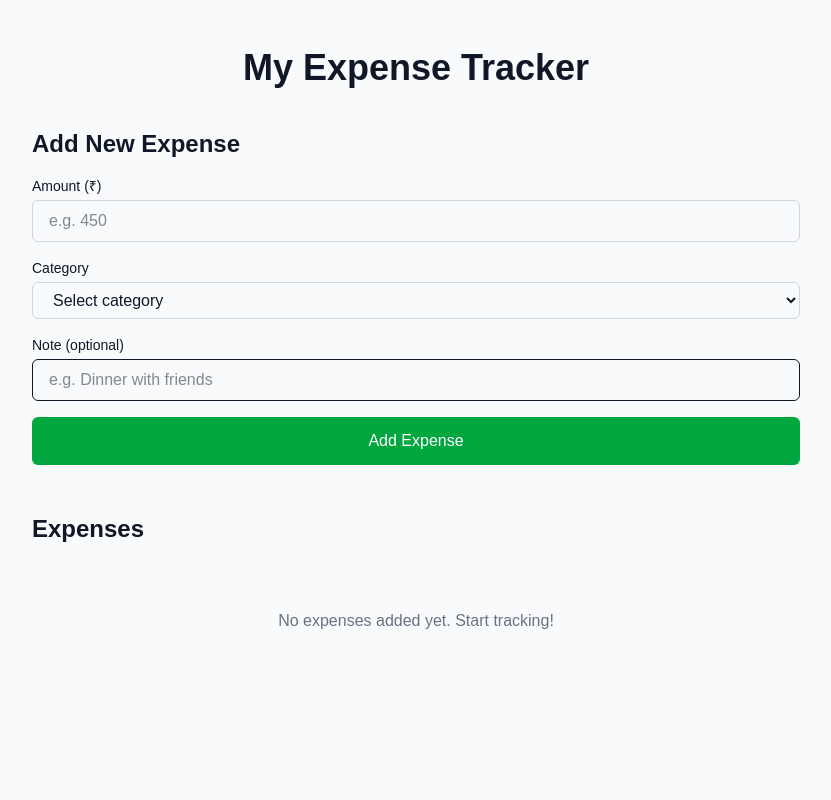
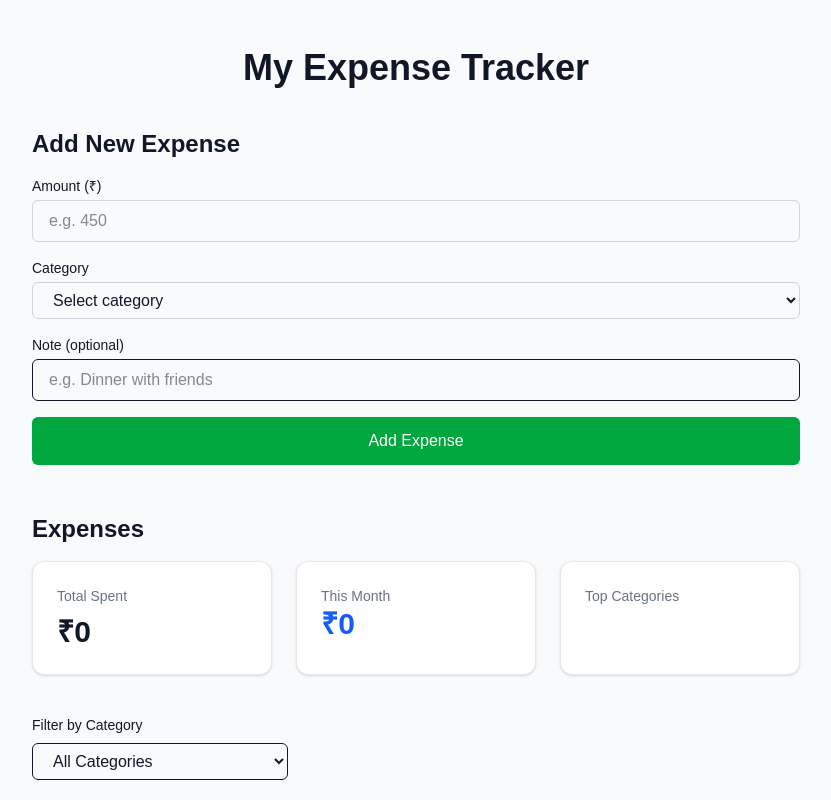
Before and after one commit to Kuldeep9711/expanse-tracker, a Next.js app: page / in a window 1280 px wide. Shown: the top 800 px of the page, without its empty margins (224-1055 px from the left). Built offline with nearby package versions, Linux system fonts and the light colour scheme.

Commit message:
feat(expenses): add summary dashboard and category filtering
- Added ExpenseSummary component (total spent, this month, top categories)
- Implemented category filter dropdown with live list update
- Added safe guard for undefined category in breakdown
- Improved empty state messages and date display

```diff
--- a/src/app/expenses/page.tsx
+++ b/src/app/expenses/page.tsx
@@ -7,7 +7,7 @@ import { useState } from "react";
 
 export default function ExpensesPage()  {
     const { expenses, addExpense, deleteExpense, mounted} = useExpenses();
-     const [selectedCategory, setSelectedCategory] = useState<string>('');
+
 
     const filteredExpenses = selectedCategory
      ? expenses.filter(exp => exp.category === selectedCategory)
--- a/src/app/page.tsx
+++ b/src/app/page.tsx
@@ -2,10 +2,16 @@
 
 import { useExpenses } from "../hooks/useExpenses"
 import ExpenseForm from "../components/ExpenseForm"
-
+import ExpenseSummary from "../components/ExpenseSummary";
+import { useState } from "react";
 
 export default function ExpensePage() {
    const { expenses, addExpense, deleteExpense, mounted} = useExpenses();
+    const [selectedCategory, setSelectedCategory] = useState<string>('');
+
+    const filteredExpenses = selectedCategory
+     ? expenses.filter(exp => exp.category === selectedCategory)
+     : expenses;
 
   return (
     <main className="min-h-screen p-6 md:p-12 bg-gray-50 dark:bg-gray-900 text-gray-900 dark:text-gray-100">
@@ -14,6 +20,7 @@ export default function ExpensePage() {
          My Expense Tracker
         </h1>
 
+        {/* form */}
         <div className="mb-12">
          <h2 className="text-2xl font-semibold mb-4">Add New Expense</h2>
          <ExpenseForm onAdd={addExpense} />
@@ -25,13 +32,40 @@ export default function ExpensePage() {
           </h2>
 
           {mounted ? (
-            expenses.length === 0 ? (
+             <>
+             <ExpenseSummary expenses={expenses}/>
+
+             {/* Filter */}
+              <div className="mb-6">
+            <label className="block text-sm font-medium mb-2">Filter by Category</label>
+            <select
+              value={selectedCategory}
+              onChange={e => setSelectedCategory(e.target.value)}
+              className="w-full md:w-64 px-4 py-2 border rounded-md dark:bg-gray-700 dark:border-gray-600 dark:text-white"
+            >
+              <option value="">All Categories</option>
+              <option value="Food">Food</option>
+              <option value="Transport">Transport</option>
+              <option value="Entertainment">Entertainment</option>
+              <option value="Cricket">Cricket / Sports</option>
+              <option value="Shopping">Shopping</option>
+              <option value="Other">Other</option>
+            </select>
+          </div>
+
+
+          {/* List */}
+        <h2 className="text-2xl font-semibold mb-4">
+            Expenses {filteredExpenses.length > 0 && `(${filteredExpenses.length})`}
+        </h2>
+
+            {filteredExpenses.length === 0 ? (
               <p className="text-center text-gray-500 dark:text-gray-400 py-12">
-           No expenses added yet. Start tracking!
+              {selectedCategory ? `No expenses in ${selectedCategory}`: 'No expenses added yet'}
               </p>
             ) : (
               <div className="space-y-4">
-                 {expenses.map(exp => (
+                 {filteredExpenses.map(exp => (
                   <div
                   key={exp.id}
                   className="flex justify-between items-center p-4 bg-white dark:bg-gray-800 rounded-lg shadow-sm border border-gray-200 dark:border-gray-700"
@@ -56,11 +90,13 @@ export default function ExpensePage() {
                     </div>
                  ))}
                 </div>
-            )
+            )}
+            </>
           ) : (
             <p className="text-center py-12">Loading your expenses...</p>
           )}
         </div>
+
       </div>
 
     </main>
--- a/src/components/ExpenseForm.tsx
+++ b/src/components/ExpenseForm.tsx
@@ -87,7 +87,8 @@ export default function ExpenseForm({onAdd}: ExpenseFormProps) {
          <option value="Food">Food</option>
          <option value="Transport">Transport</option>
          <option value="Entertainment">Entertainment</option>
-         <option value="Cricket">Cricket</option>
+         <option value="Cricket">Cricket / Sports</option>
+          <option value="Cricket">Shopping</option>
          <option value="Other">Other</option>
         </select>
         {errors.category && (
--- a/src/components/ExpenseSummary.tsx
+++ b/src/components/ExpenseSummary.tsx
@@ -1,5 +1,5 @@
-
-import { Expense } from "../types/expense"
+import { ca } from "zod/locales";
+import { Expense } from "../types/expense";
 
 interface ExpenseSummaryProps {
   expenses: Expense[];
@@ -7,25 +7,27 @@ interface ExpenseSummaryProps {
 
 export default function ExpenseSummary({ expenses }: ExpenseSummaryProps) {
   // Total spent ever
-   const totalSpent = expenses.reduce((sum, exp) => sum + exp.amount, 0)
+  const totalSpent = expenses.reduce((sum, exp) => sum + exp.amount, 0);
 
   // Total this month
   const now = new Date();
-   const thisMonth = now.toISOString().slice(0, 7) // YYYY-MM
+  const thisMonth = now.toISOString().slice(0, 7);
   const thisMonthSpent = expenses
-      .filter(exp => exp.date.startsWith(thisMonth))
+  .filter((exp) => exp.date.startsWith(thisMonth))
   .reduce((sum, exp) => sum + exp.amount, 0);
 
-      // Category breakdown
+  // Category breakdown (with safe guard for undefined category)
   const categoryMap = expenses.reduce((acc, exp) => {
-        acc[exp.category] = (acc[exp.category] || 0) + exp.amount;
+    const cat = exp.category || 'Uncategorized';
+    acc[cat] = (acc[cat] || 0) + exp.amount;
+    return acc;
   }, {} as Record<string, number>);
 
   return (
     <div className="grid grid-cols-1 md:grid-cols-3 gap-6 mb-10">
       {/* Total Card */}
-      <div className="bg-white dark:bg-gray-800 p-6 rounded-xl shadow-sm border border-gray-200 dark:border-b-gray-700">
-        <h3 className="text-sm font-medium text-gray-900 dark:text-white">
+      <div className="bg-white dark:bg-gray-800 p-6 rounded-xl shadow-sm border border-gray-200 dark:border-gray-700">
+        <h3 className="text-sm font-medium text-gray-500 dark:text-gray-400 mb-2">
           Total Spent
         </h3>
         <p className="text-3xl font-bold text-gray-900 dark:text-white">
@@ -35,7 +37,7 @@ export default function ExpenseSummary({ expenses }: ExpenseSummaryProps) {
 
       {/* This Month Card */}
       <div className="bg-white dark:bg-gray-800 p-6 rounded-xl shadow-sm border border-gray-200 dark:border-gray-700">
-          <h3 className="text-sm font-medium text-gray-500 dark:text-gray-400 mb-2">
+<h3 className="text-sm font-medium text-gray-500 dark:text-gray-400">
 This Month
 </h3>
 <p className="text-3xl font-bold text-blue-600 dark:text-blue-400">
@@ -52,10 +54,10 @@ export default function ExpenseSummary({ expenses }: ExpenseSummaryProps) {
            {Object.entries(categoryMap)
            .sort(([, a], [, b]) => b - a)  // highest first
            .slice(0, 5)
-              .map(([categoryMap, amt]) => (
+           .map(([cat, amt]) => (
             <li key={cat} className="flex justify-between">
               <span>{cat}</span>
-                  <span className="font-medium"> ₹{amt.toFixed(0)}</span>
+              <span className="font-medium">₹{amt.toFixed(0)}</span>
             </li>
            ))}
         </ul>
```
Lines whose indentation alone changed are shown as unchanged.
